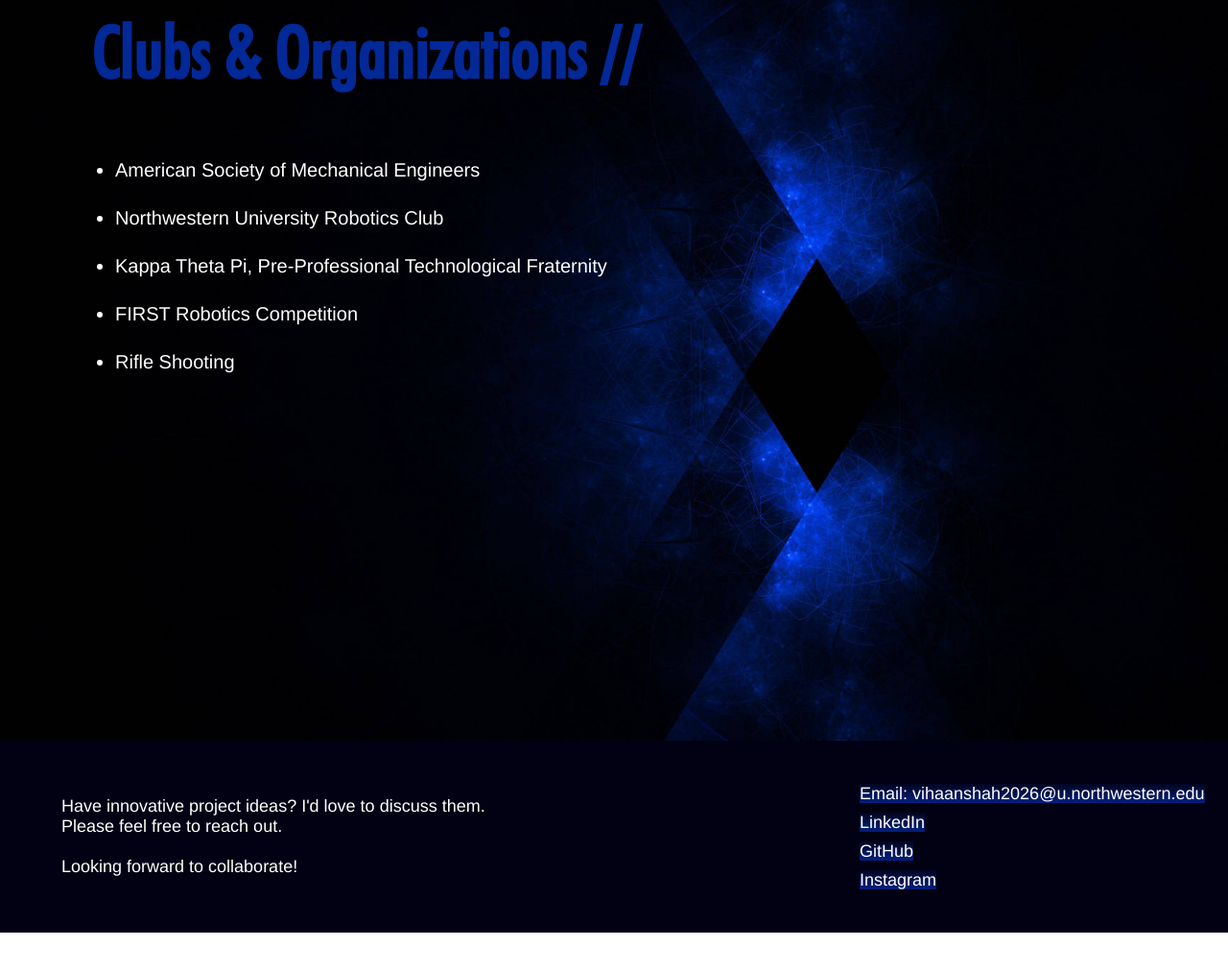
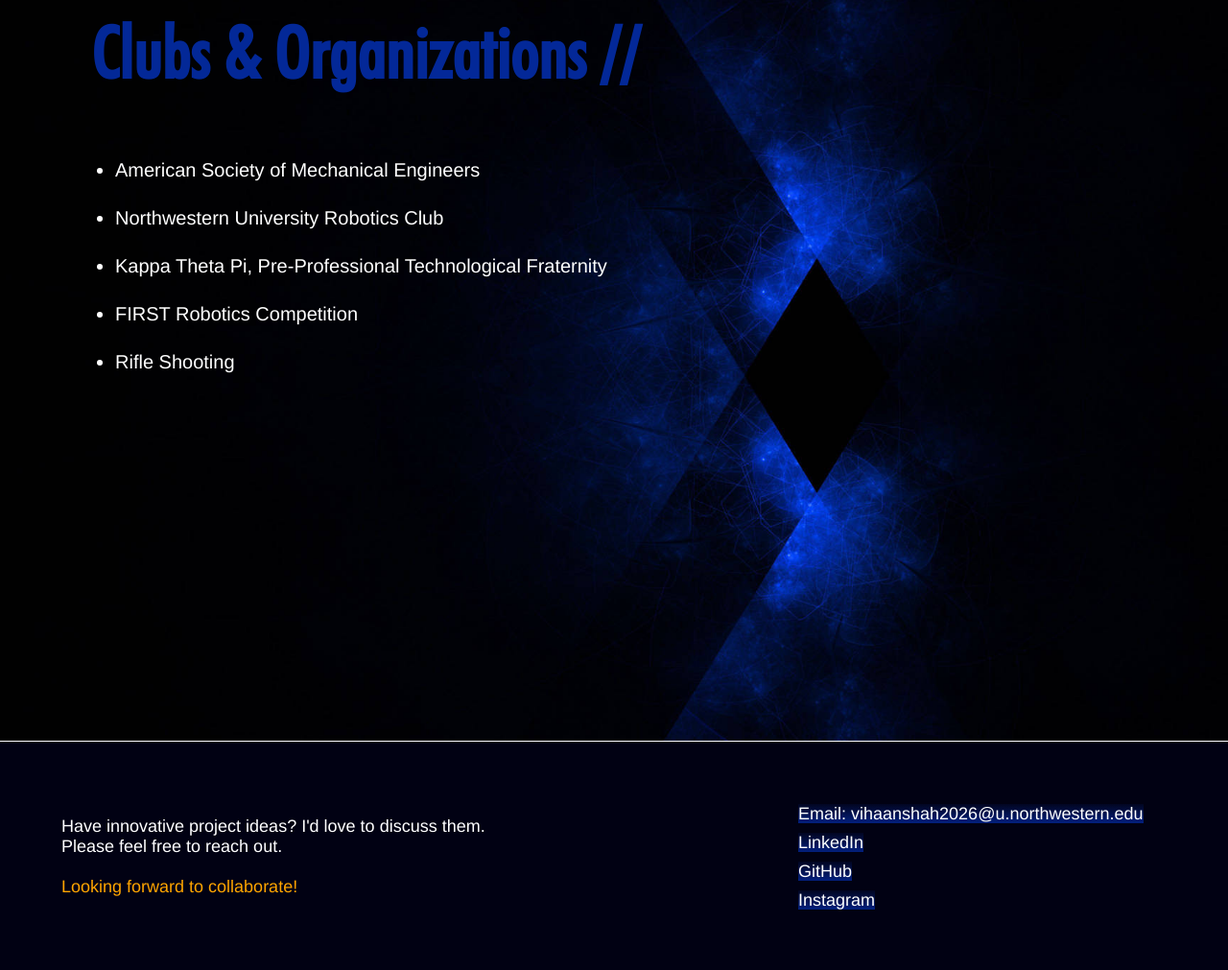
Before and after one commit to VihaanShah26/website, a plain HTML site: page index.html in a window 1280 px wide. Shown: the part 4028-5039 px from the top of the page at 96% size. Before the commit the page ends 5000 px from the top, so only its background shows below. Drawn offline with Linux system fonts and the light colour scheme.

Commit message:
Update styles.css

```diff
--- a/styles.css
+++ b/styles.css
@@ -751,14 +751,15 @@ html {
     position: absolute;
     top: 600vh;
     left: 0px;
-    height: 25vh;
+    height: 30vh;
     width: 100%;
     font-family: helvetica;
+    border-top: 1px solid white;
 }
 .contact-container {
     font-size: 18px;
     position: absolute;
-    left: 70%;
+    left: 65%;
     top: 50%;
     transform: translate(0%, -50%);
     line-height: 30px;
@@ -794,6 +795,9 @@ html {
     font-family: helvetica;
     font-size: 18px;
 }
+.collaborate {
+    color: orange;
+}
 
 .to-top {
     position: fixed;
```
